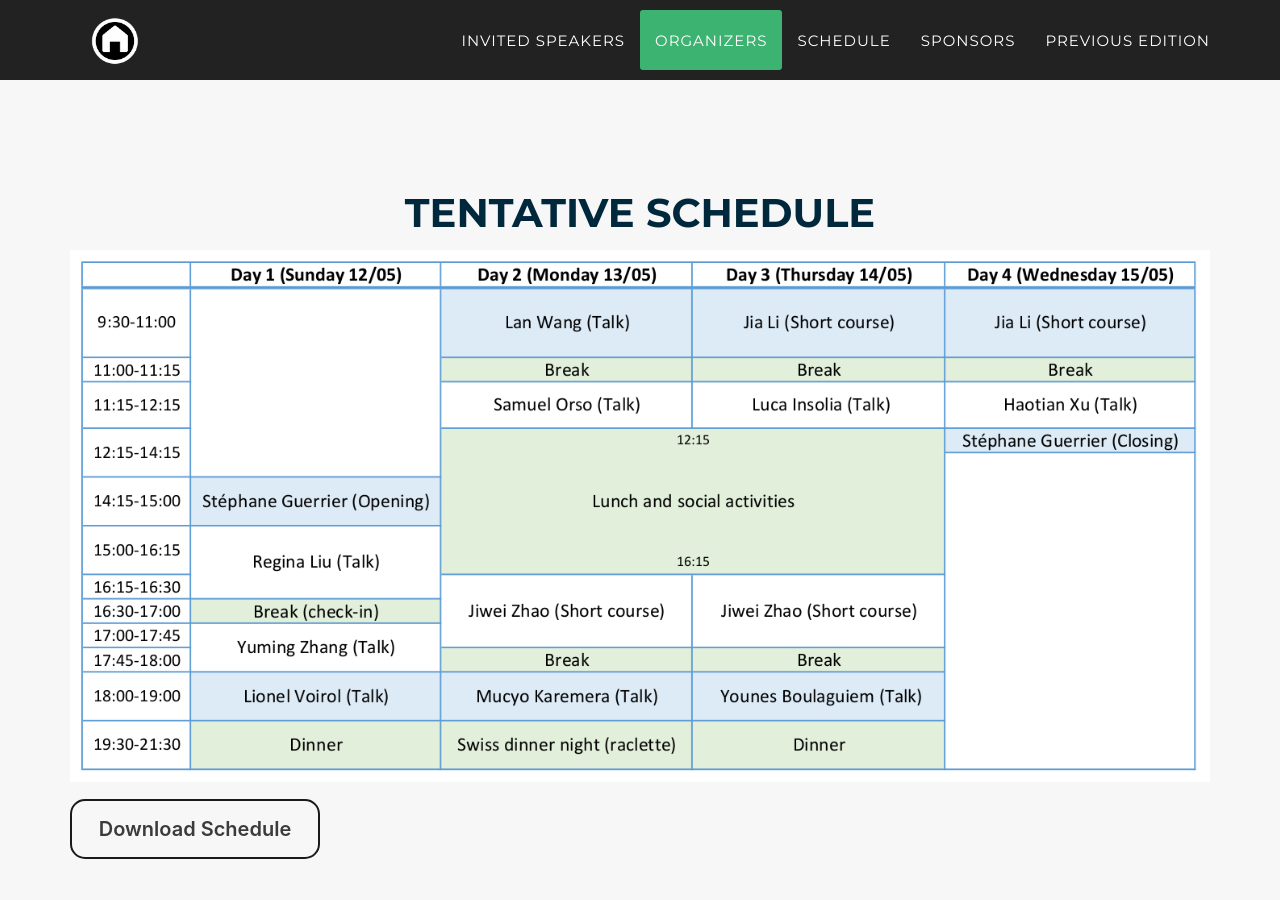
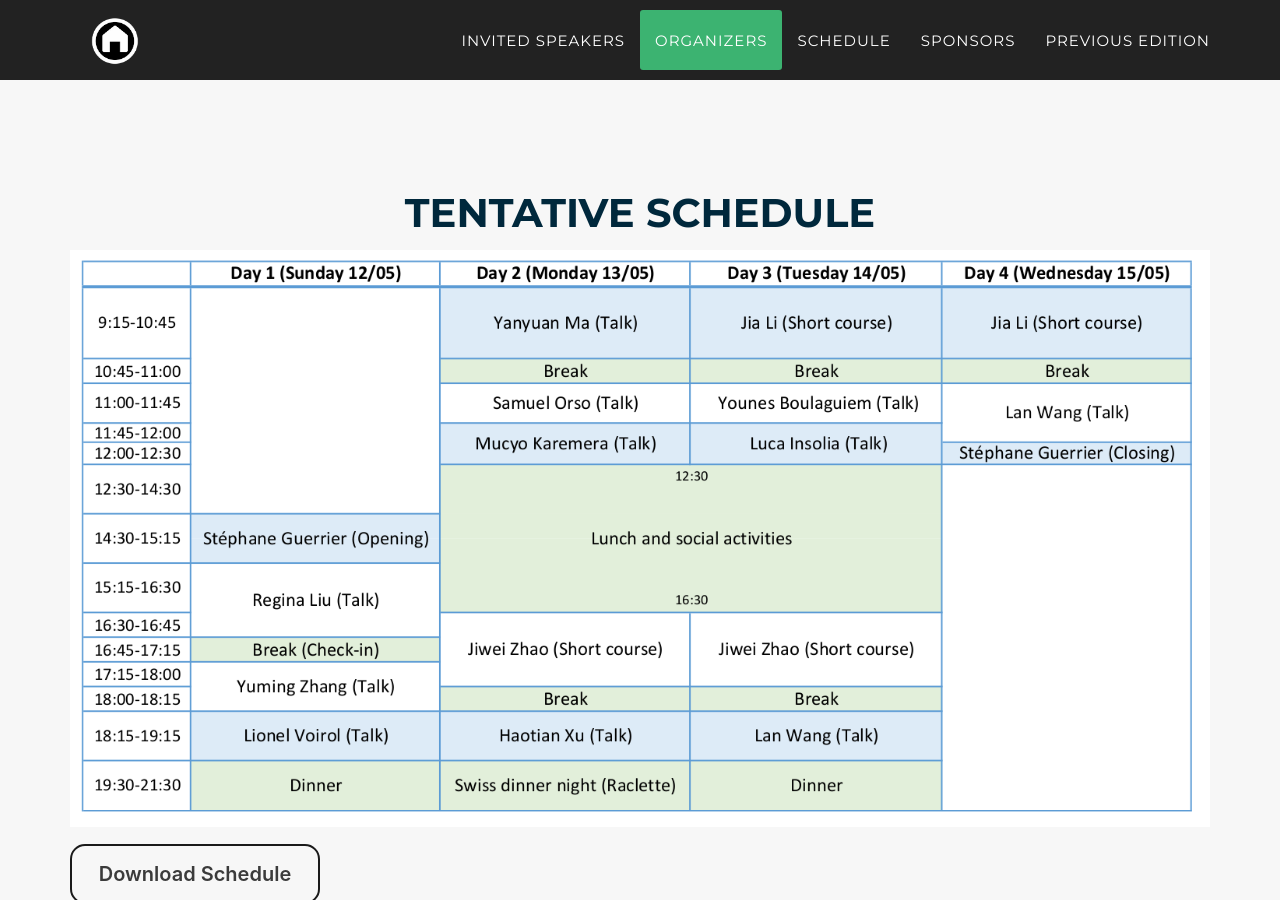
Before and after one commit to SMAC-Group/stat_conf_24, a Jekyll site: the page built from index.html, in a window 1280 px wide and 900 px high, scrolled down 3982 px. Built offline with Jekyll 4.4.1, drawn with Linux system fonts in a browser that asks for light colours; some web fonts are replaced.

Commit message:
update schedule

```diff
--- a/_includes/2017_data/schedule.html
+++ b/_includes/2017_data/schedule.html
@@ -8,7 +8,7 @@
         <!-- Link to a relative image -->
 
 
-              <img src="../css/2017_style/img/schedule_24.png" class="img-responsive img-centered" alt="" style="width: 110%;">
+              <img src="../css/2017_style/img/schedule_24_2.png" class="img-responsive img-centered" alt="" style="width: 110%;">
 
               <p>
                 <button class="button-28" onclick="downloadFile()">  <span style="font-size: 20px;">
```
Also changed, not shown: css/2017_style/img/schedule_24_2.png (added), 6 other files.
